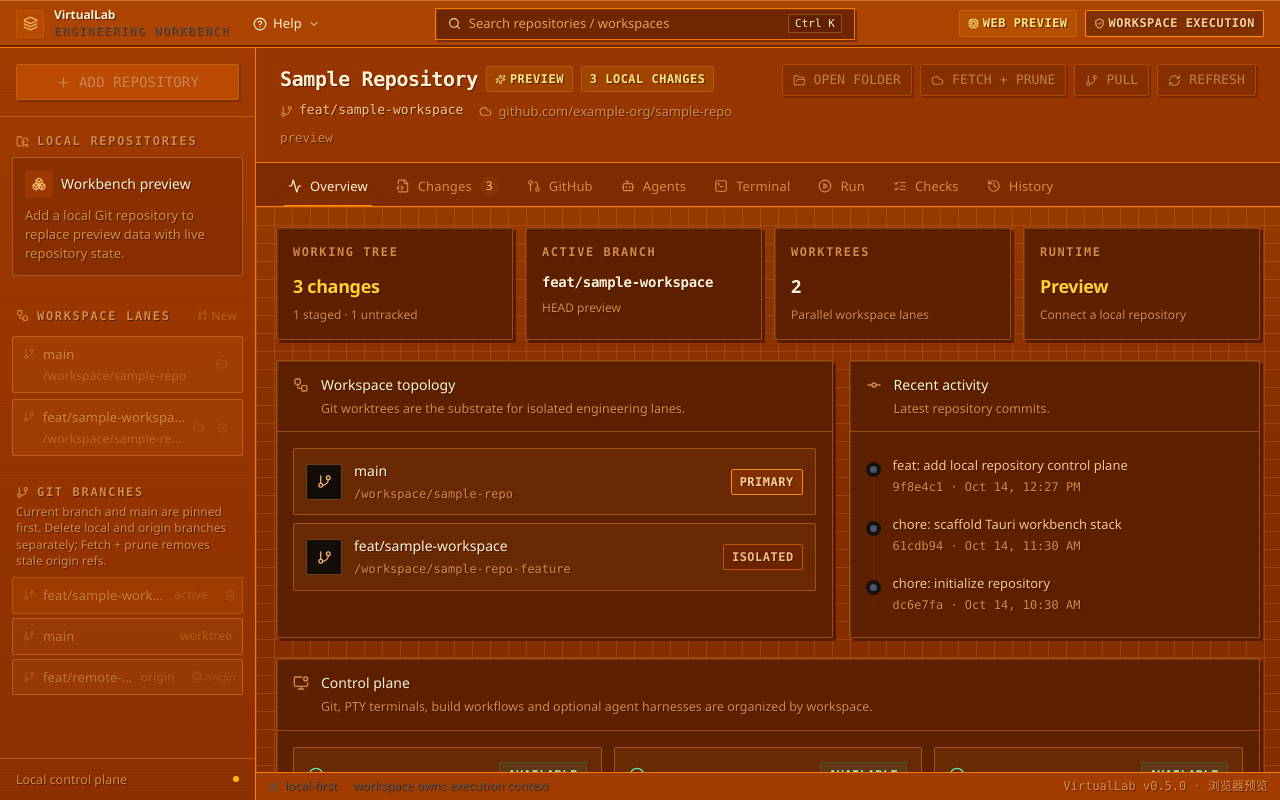
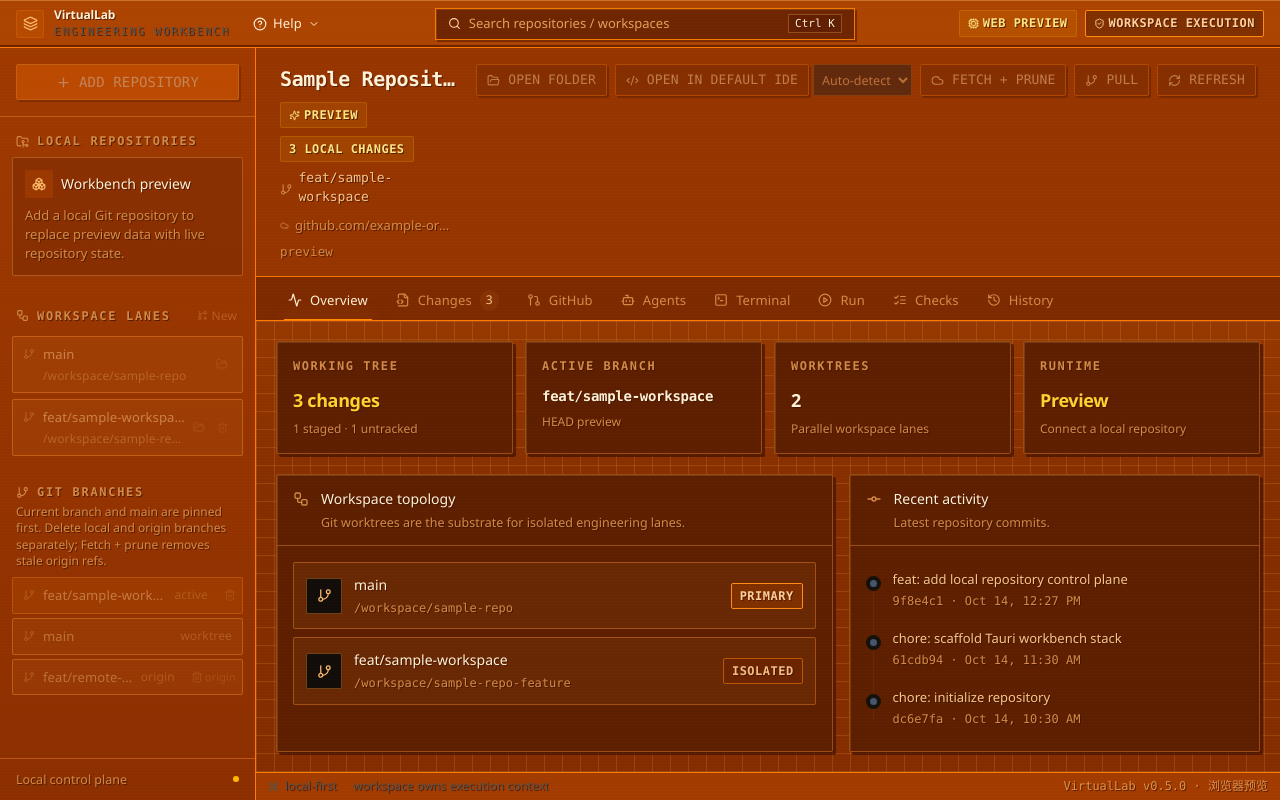
Before and after one commit to magic-alt/virtuallab, a React (Vite) app: page / in a window 1280 px wide. Built offline with nearby package versions, Linux system fonts and the light colour scheme.

Commit message:
feat(ui): open active worktree in preferred external editor

```diff
--- a/src/features/workspace/WorkspaceHeader.tsx
+++ b/src/features/workspace/WorkspaceHeader.tsx
@@ -1,6 +1,7 @@
 import {
   Cloud,
   CloudOff,
+  Code2,
   FolderOpen,
   GitBranch,
   RefreshCw,
@@ -9,6 +10,7 @@
 import { Badge } from "@/components/ui/Badge";
 import { Button } from "@/components/ui/Button";
 import { compactPath } from "@/lib/utils";
+import { EXTERNAL_EDITORS, editorLabel, type ExternalEditor } from "@/lib/externalEditor";
 import type { RepositorySnapshot } from "@/types/workbench";
 
 interface Props {
@@ -18,6 +20,9 @@
   gitBusy: boolean;
   onRefresh: () => void;
   onOpenFolder: () => void;
+  editor: ExternalEditor;
+  onEditorChange: (editor: ExternalEditor) => void;
+  onOpenEditor: () => void;
   onFetch: () => void;
   onPull: () => void;
 }
@@ -29,6 +34,9 @@
   gitBusy,
   onRefresh,
   onOpenFolder,
+  editor,
+  onEditorChange,
+  onOpenEditor,
   onFetch,
   onPull,
 }: Props) {
@@ -82,6 +90,30 @@
             <FolderOpen size={13} />
             Open folder
           </Button>
+          <div className="flex min-w-0 items-center gap-1">
+            <Button
+              disabled={isPreview || loading}
+              onClick={onOpenEditor}
+              variant="outline"
+              size="sm"
+              title="Open the selected branch/worktree directory as a separate IDE project window"
+            >
+              <Code2 size={13} />
+              Open in {editor === "auto" ? "IDE" : editorLabel(editor)}
+            </Button>
+            <select
+              aria-label="Preferred editor"
+              title="Choose an IDE for opening repository and worktree folders; this choice is remembered"
+              className="h-8 min-w-0 max-w-[104px] rounded-md border border-white/15 bg-[#161b22] px-1 text-[11px] text-slate-300 outline-none focus:border-orange-400/60 disabled:opacity-40"
+              value={editor}
+              disabled={isPreview || loading}
+              onChange={(event) => onEditorChange(event.target.value as ExternalEditor)}
+            >
+              {EXTERNAL_EDITORS.map((item) => (
+                <option key={item.id} value={item.id}>{item.label}</option>
+              ))}
+            </select>
+          </div>
           <Button
             disabled={isPreview || loading || gitBusy || !snapshot.remoteUrl}
             onClick={onFetch}
```
